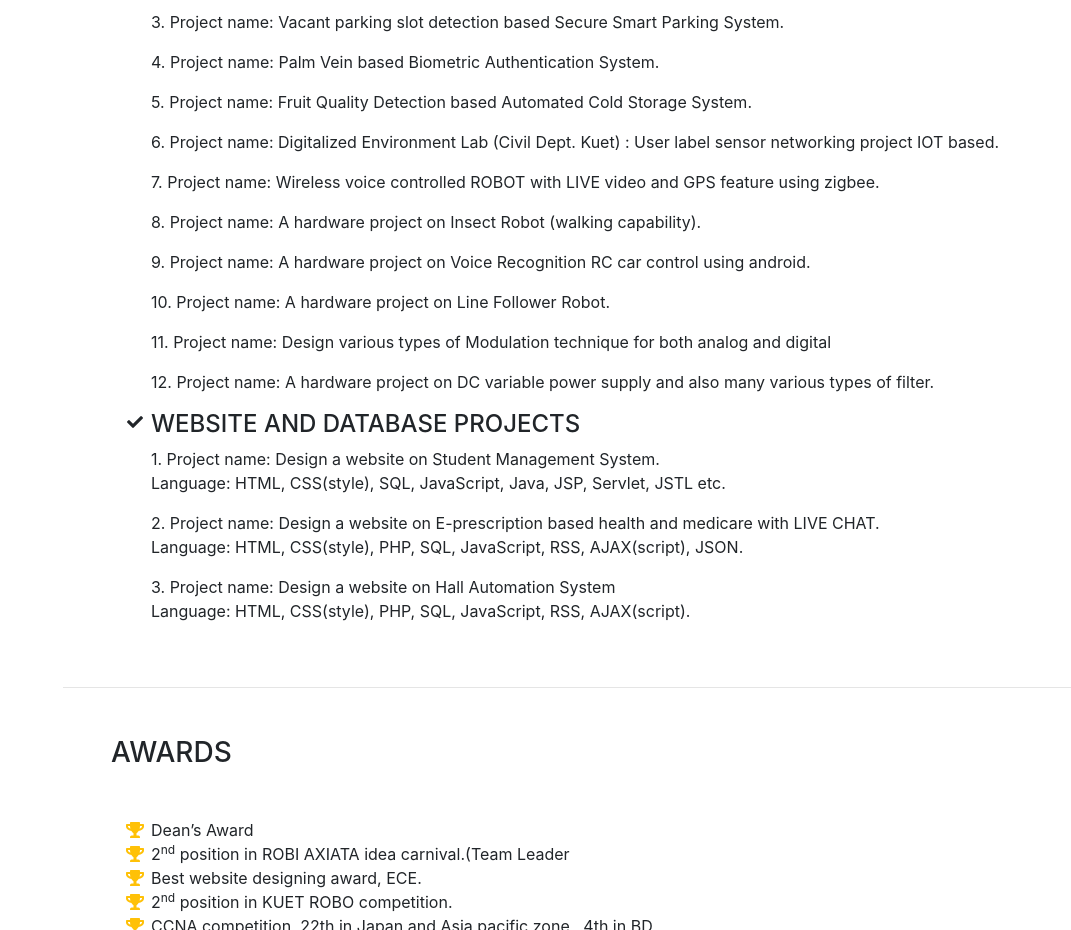
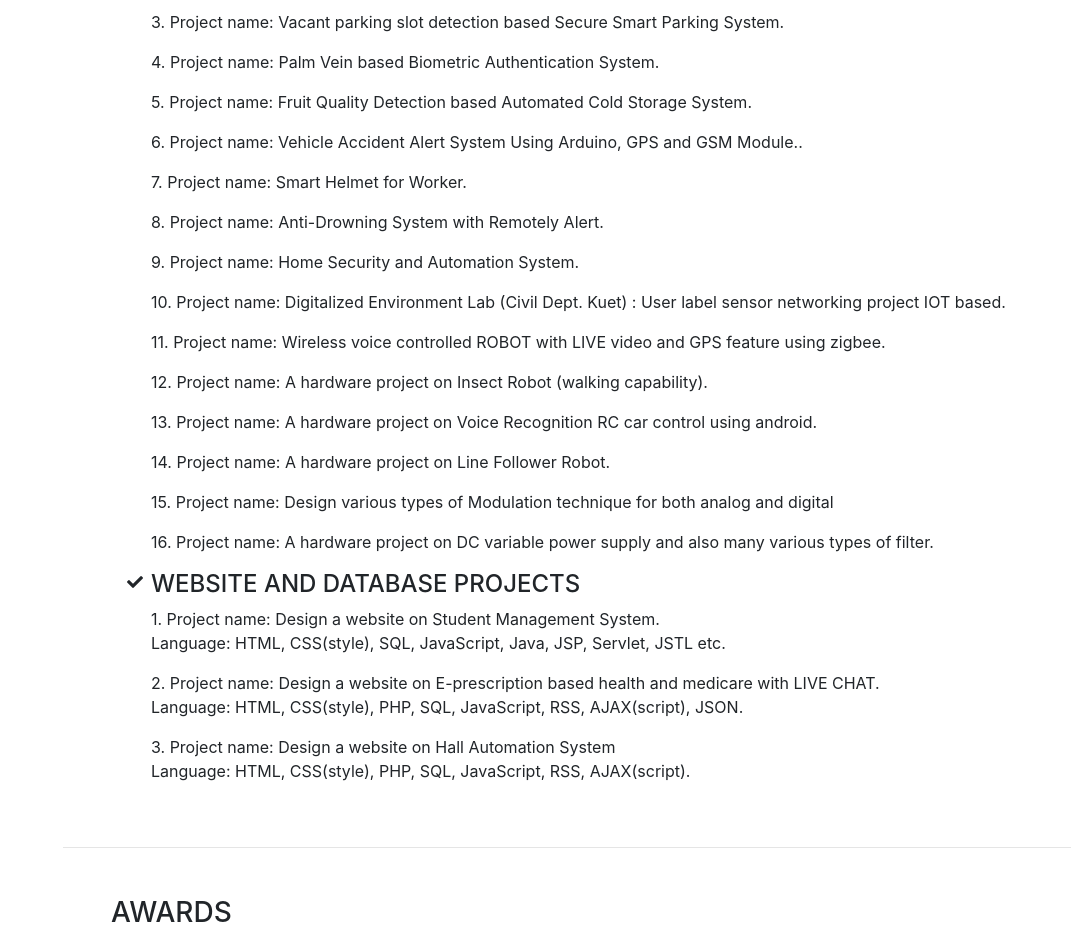
Before and after one commit to khaledmohammedsaifuddin/Profile, a website with bundled scripts: page index.html in a window 1280 px wide. Shown: the part 4240-5170 px from the top of the page, without its empty margins (209-1280 px from the left). Built offline with nearby package versions, Linux system fonts and the light colour scheme; a web font is replaced by a local one.

Commit message:
updated
updated

```diff
--- a/index.html
+++ b/index.html
@@ -217,19 +217,24 @@ Simulation Tool: Proteus, Packet Tracer, Wireshark, Microwind, CST, Labview, Net
 <p>3. Project name: Vacant parking slot detection based Secure Smart Parking System.</p>
 <p>4. Project name: Palm Vein based Biometric Authentication System.</p>
 <p>5. Project name: Fruit Quality Detection based Automated Cold Storage System.</p>
+<p>6. Project name: Vehicle Accident Alert System Using Arduino, GPS and GSM Module..</p>
+<p>7. Project name: Smart Helmet for Worker.</p>
+<p>8. Project name: Anti-Drowning System with Remotely Alert.</p>
+<p>9. Project name: Home Security and Automation System.</p>
 
 
-<p>6. Project name: Digitalized Environment Lab (Civil Dept. Kuet) : User label
+
+<p>10. Project name: Digitalized Environment Lab (Civil Dept. Kuet) : User label
 sensor networking project IOT based.</p>
-<p>7. Project name: Wireless voice controlled ROBOT with LIVE video and GPS
+<p>11. Project name: Wireless voice controlled ROBOT with LIVE video and GPS
 feature using zigbee.</p>
-<p>8. Project name: A hardware project on Insect Robot (walking capability). </P>
-  <p>9. Project name: A hardware project on Voice Recognition RC car control using
+<p>12. Project name: A hardware project on Insect Robot (walking capability). </P>
+  <p>13. Project name: A hardware project on Voice Recognition RC car control using
 android.</p>
-<p>10. Project name: A hardware project on Line Follower Robot.</p>
-<p>11. Project name: Design various types of Modulation technique for both analog
+<p>14. Project name: A hardware project on Line Follower Robot.</p>
+<p>15. Project name: Design various types of Modulation technique for both analog
 and digital</p>
-<p>12. Project name: A hardware project on DC variable power supply and also
+<p>16. Project name: A hardware project on DC variable power supply and also
 many various types of filter.</p>
 <li><i class="fa-li fa fa-check"></i>
 <h4>Website and Database Projects</h4></li>
```
